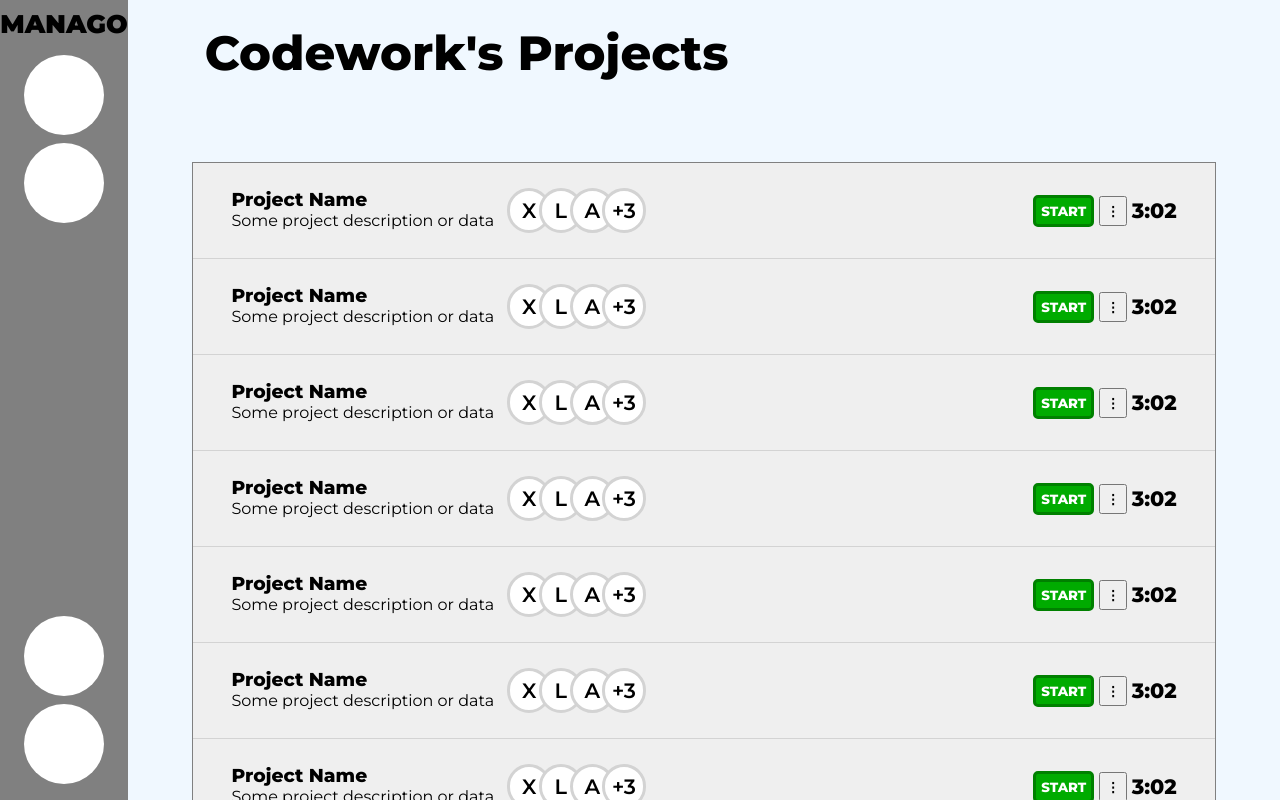
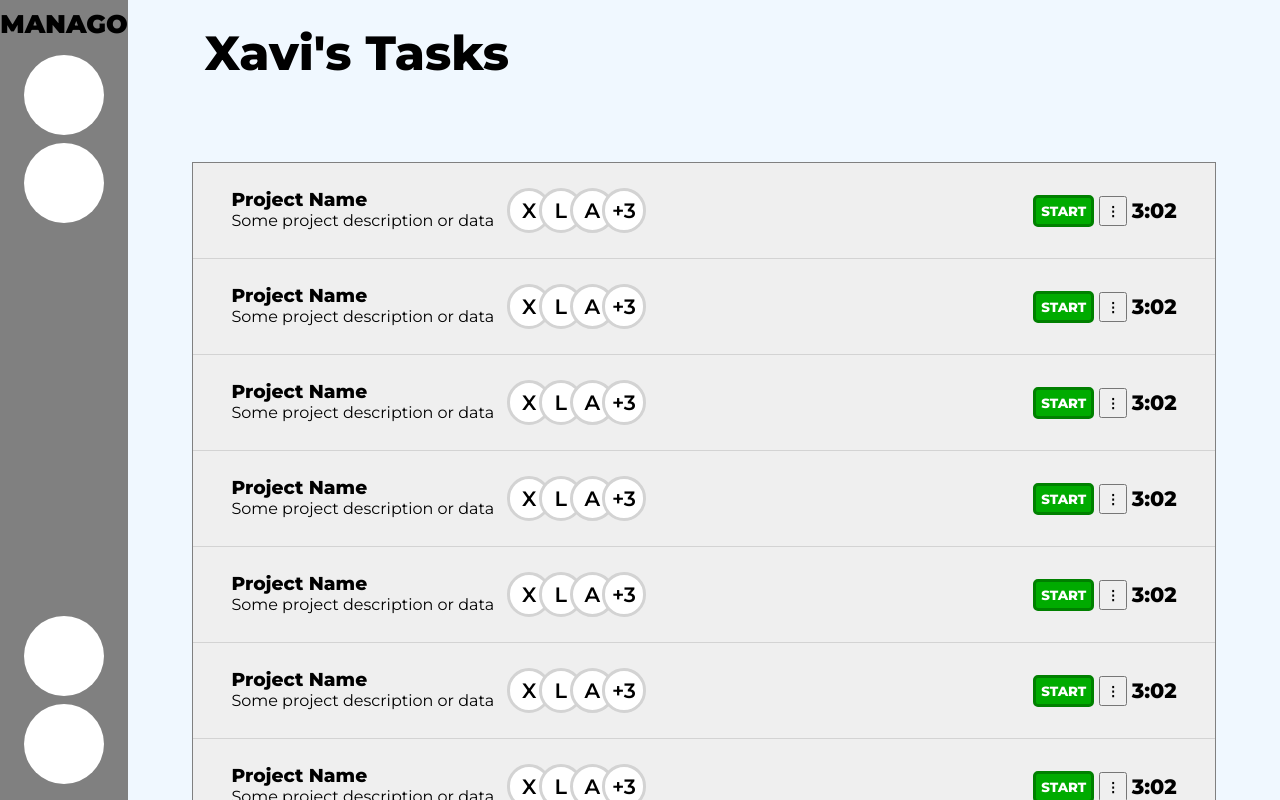
Before and after one commit to xaviervide/manago, a React (Create React App) app in the folder client/: page /dashboard in a window 1280 px wide. Built offline with nearby package versions, Linux system fonts and the light colour scheme; sample sign-in values are in the browser's storage.

Commit message:
feat: mainView displaying current selected workspace title dynamically

```diff
--- a/client/src/components/dashboard/dashboard.tsx
+++ b/client/src/components/dashboard/dashboard.tsx
@@ -10,6 +10,7 @@ function Dashboard () {
   const [userProjects, setUserProjects] = useState([]);
   const [userTeams, setUserTeams] = useState([]);
   const [userSessions, setUserSessions] = useState([]);
+  const [activeWorkspace, setActiveWorkspace] = useState('Xavi')
 
   const [isWorkspaceShowing, setIsWorkspaceShowing] = useState(false);
 
@@ -23,13 +24,17 @@ function Dashboard () {
     setIsWorkspaceShowing(!isWorkspaceShowing);
   }
 
+  function changeActiveWorkspace (newWS : string) {
+    setActiveWorkspace(newWS);
+  }
+
   return (
     <div className="dashboard-container">
       <Sidebar toggleWorkspace={toggleWorkspace}></Sidebar>
       {isWorkspaceShowing &&
-        <Workspace userProjects={userProjects} userTeams={userTeams}></Workspace>
+        <Workspace userProjects={userProjects} userTeams={userTeams} changeActiveWorkspace={changeActiveWorkspace}></Workspace>
       }
-      <MainView></MainView>
+      <MainView title={activeWorkspace}></MainView>
     </div>
   );
 }
--- a/client/src/components/mainView/mainView.tsx
+++ b/client/src/components/mainView/mainView.tsx
@@ -1,11 +1,15 @@
 import ProjectCard from '../projectCard/projectCard';
 import './mainView.css';
 
-function MainView () {
+interface MainViewProps {
+  title: string
+}
+
+function MainView ({title} : MainViewProps) {
   return (
     <div className="mainview-container">
       <div className="mainview-title-container">
-        <h2>Codework's Projects</h2>
+        <h2>{title}'s Tasks</h2>
       </div>
       <div className="mainview-project-container">
         <ProjectCard></ProjectCard>
--- a/client/src/components/workspace/workspace.tsx
+++ b/client/src/components/workspace/workspace.tsx
@@ -3,14 +3,15 @@ import './workspace.css';
 
 interface workspaceProps {
   userProjects: String [],
-  userTeams: String []
+  userTeams: String [],
+  changeActiveWorkspace: (newWs : string) => void
 }
 
-function Workspace ({userProjects, userTeams} : workspaceProps) {
+function Workspace ({userProjects, userTeams, changeActiveWorkspace} : workspaceProps) {
   return (
     <div className="workspace-container">
-      <WorkspaceShelf wsName={"Workspace"} projectArray={[{projectName: "Testing #1", projectDescription: "The project description"}, {projectName: "Testing #2", projectDescription: "The project description"}]}></WorkspaceShelf>
-      <WorkspaceShelf wsName={"Teams"} projectArray={[]}></WorkspaceShelf>
+      <WorkspaceShelf changeActiveWorkspace={changeActiveWorkspace} wsName={"Workspace"} projectArray={[{projectName: "2048", projectDescription: "A little mobile game"}, {projectName: "Netflix Clone", projectDescription: "Pretty self explanatory"}, {projectName: "CW Practices", projectDescription: "CW Practice Exercices"}]}></WorkspaceShelf>
+      <WorkspaceShelf changeActiveWorkspace={changeActiveWorkspace} wsName={"Teams"} projectArray={[{projectName: "Codeworks", projectDescription: "CW London Bootcamp"}, {projectName: "Spotify", projectDescription: "I'm not working here (yet)"}]}></WorkspaceShelf>
     </div>
   );
 }
--- a/client/src/components/workspaceCard/workspaceCard.tsx
+++ b/client/src/components/workspaceCard/workspaceCard.tsx
@@ -3,12 +3,13 @@ import './workspaceCard.css';
 interface ProjectCardInfo {
   projectName: string,
   projectDescription: string,
+  changeActiveWorkspace: (newWs : string) => void
 }
 
-function WorkspaceCard ({projectName, projectDescription} : ProjectCardInfo) {
+function WorkspaceCard ({projectName, projectDescription, changeActiveWorkspace} : ProjectCardInfo) {
   return (
     <div className="workspacecard-container">
-      <div className="project-container">
+      <div className="project-container" onClick={() => changeActiveWorkspace(projectName)}>
           <div>
             <h4>{projectName}</h4>
             <p>{projectDescription}</p>
--- a/client/src/components/workspaceShelf/workspaceShelf.tsx
+++ b/client/src/components/workspaceShelf/workspaceShelf.tsx
@@ -4,7 +4,8 @@ import './workspaceShelf.css';
 
 interface workspaceShelfProps {
   wsName: string,
-  projectArray: ProjectCardInfo []
+  projectArray: ProjectCardInfo [],
+  changeActiveWorkspace: (newWs : string) => void
 }
 
 interface ProjectCardInfo {
@@ -12,7 +13,7 @@ interface ProjectCardInfo {
   projectDescription: string,
 }
 
-function WorkspaceShelf ( {wsName, projectArray} : workspaceShelfProps) {
+function WorkspaceShelf ( {wsName, projectArray, changeActiveWorkspace} : workspaceShelfProps) {
   return (
     <div className="workspaceshelf-container">
       <div className="shelf-title-container">
@@ -20,7 +21,7 @@ function WorkspaceShelf ( {wsName, projectArray} : workspaceShelfProps) {
       </div>
       <div className="workspace-projects-container">
         {projectArray && projectArray.length > 0 &&
-          projectArray.map(el => <WorkspaceCard projectName={el.projectName} projectDescription={el.projectDescription}></WorkspaceCard>)
+          projectArray.map(el => <WorkspaceCard changeActiveWorkspace={changeActiveWorkspace} projectName={el.projectName} projectDescription={el.projectDescription}></WorkspaceCard>)
         }
       </div>
     </div>
```
